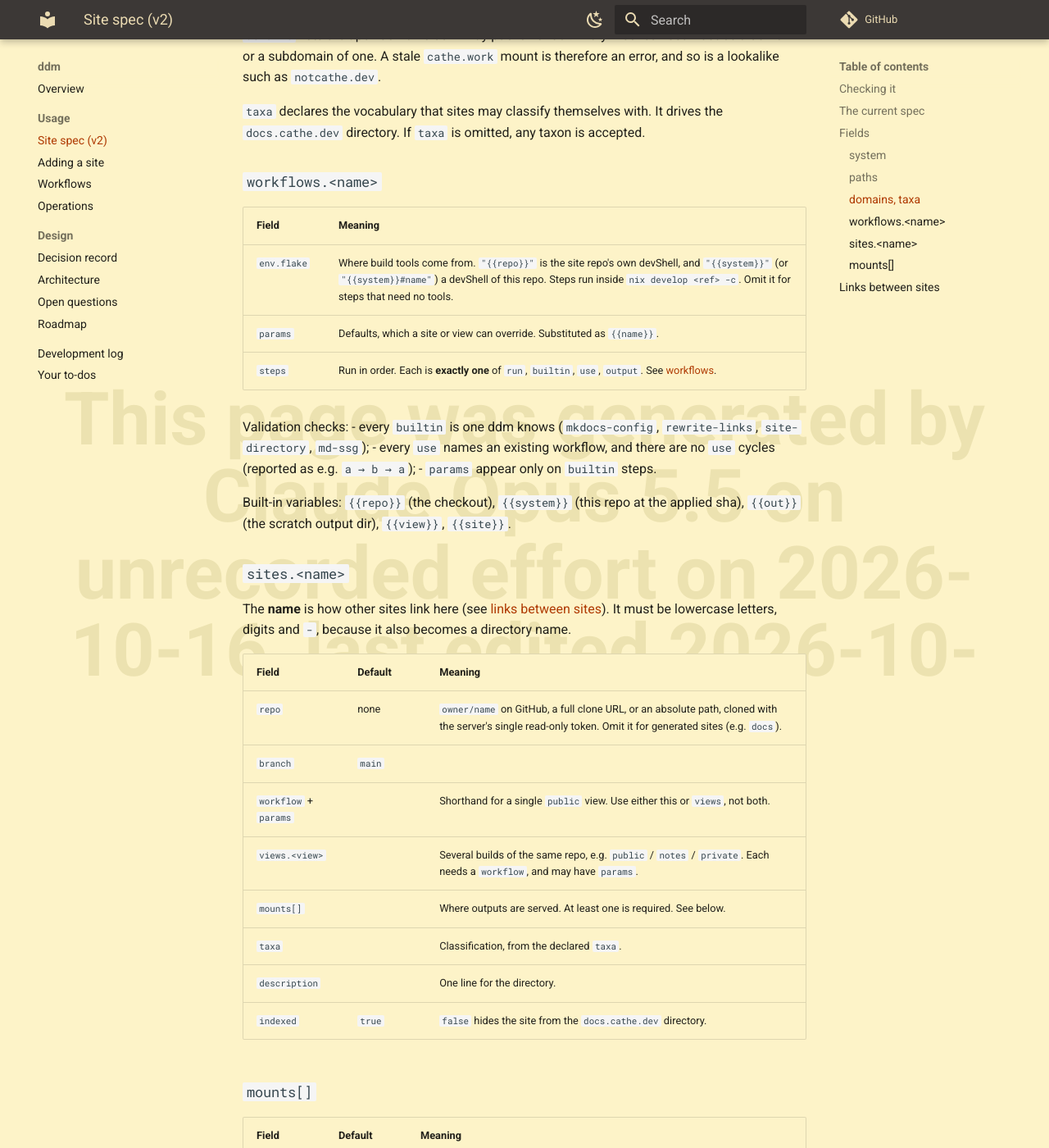
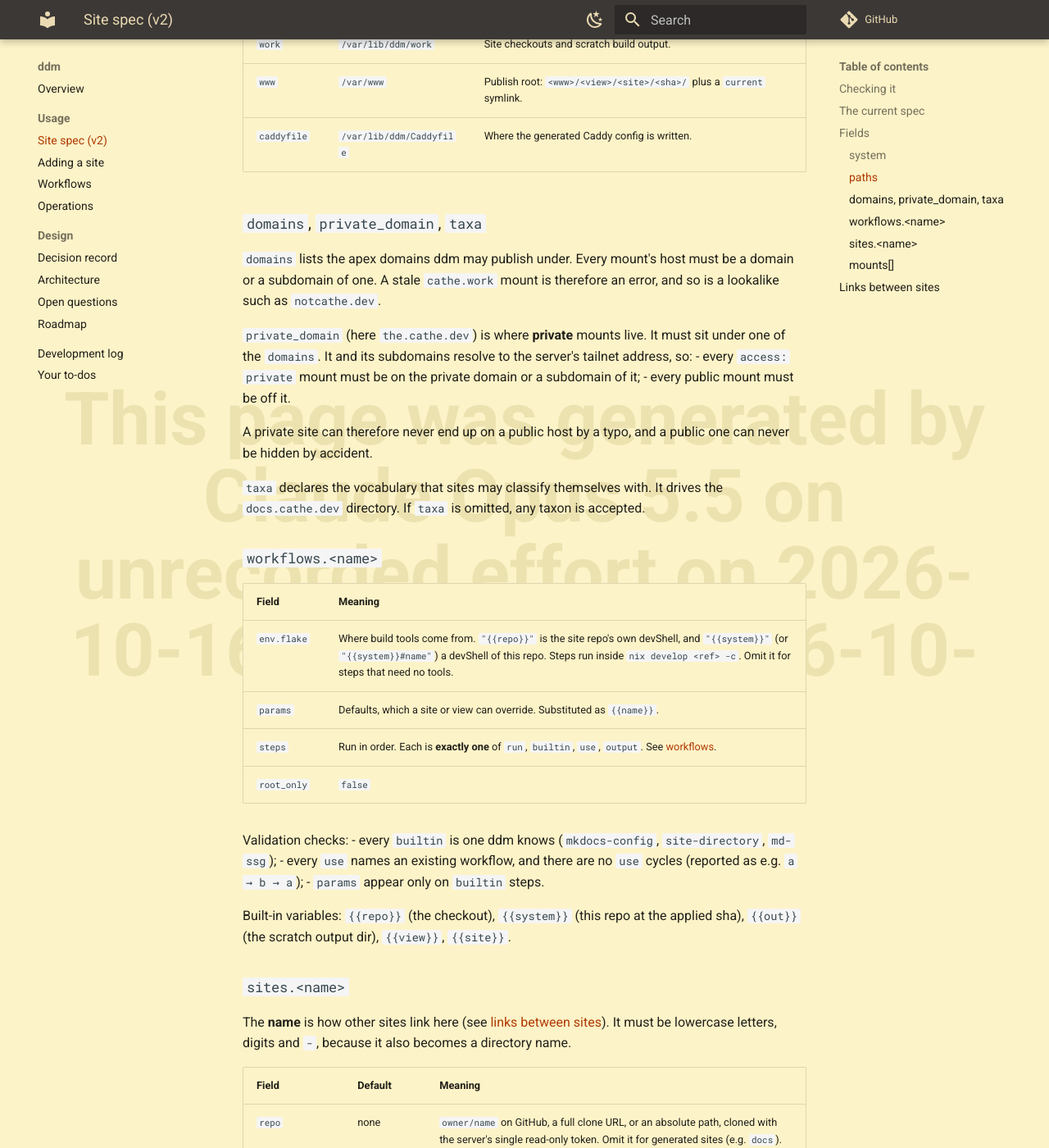
Before and after one commit to thecathe/webserver, an MkDocs documentation site: the page built from docs/usage/spec.md, in a window 1280 px wide and 1400 px high, scrolled down 3702 px. Shown: the whole window at 82% size. Built offline with MkDocs 1.6.1 and Material for MkDocs 9.7.7, drawn with Linux system fonts in a browser that asks for light colours; comment, search, counter and statistics services are not loaded; some of the changed text lies outside the part shown.

Commit message:
feat(spec): public/private access, private_domain, root_only, demos
- access is now `public | private` (was `tailnet-owner`), and a site-level
  `access:` sets the default for its mounts.
- `private_domain` names where private mounts live; private mounts must be
  on it and public ones off it, so a typo can't expose a private site.
- `root_only` workflows (forester) reject mounts under a path prefix.
- rewrite-links leaves the builtin list: it becomes a publish stage.
- sites.yaml gains the demos site (ocaml-notebook).

Co-Authored-By: Claude Opus 5.5 <noreply@anthropic.com>

```diff
--- a/docs/usage/spec.md
+++ b/docs/usage/spec.md
@@ -13,10 +13,10 @@ generated:
     `sites.yaml` is loaded and validated by `ddm check` (roadmap M1, `ddm/internal/spec`). `bin/ddm build` builds any site locally (M2).
     Nothing is published until M3. Names may still change; see [open questions](../design/open-questions.md#spec-naming).
 
-The spec has six top-level parts:
+The spec has seven top-level parts:
 - **system**: where the server's own config comes from;
 - **paths**: where ddm keeps things;
-- **domains**;
+- **domains**, and the **private_domain** where private mounts live;
 - **taxa**: the vocabulary used to classify sites;
 - **workflows**: reusable build recipes;
 - **sites**: repo + workflow + where it's mounted.
@@ -58,10 +58,18 @@ This is the repo's real `sites.yaml`, included verbatim:
 | `www` | `/var/www` | Publish root: `<www>/<view>/<site>/<sha>/` plus a `current` symlink. |
 | `caddyfile` | `/var/lib/ddm/Caddyfile` | Where the generated Caddy config is written. |
 
-### `domains`, `taxa`
+### `domains`, `private_domain`, `taxa`
 
 `domains` lists the apex domains ddm may publish under. Every mount's host must be a domain or a subdomain of one.
 A stale `cathe.work` mount is therefore an error, and so is a lookalike such as `notcathe.dev`.
+
+`private_domain` (here `the.cathe.dev`) is where **private** mounts live. It must sit under one of the `domains`.
+It and its subdomains resolve to the server's tailnet address, so:
+- every `access: private` mount must be on the private domain or a subdomain of it;
+- every public mount must be off it.
+
+A private site can therefore never end up on a public host by a typo, and a public one can never be hidden by
+accident.
 
 `taxa` declares the vocabulary that sites may classify themselves with. It drives the `docs.cathe.dev` directory.
 If `taxa` is omitted, any taxon is accepted.
@@ -73,9 +81,10 @@ If `taxa` is omitted, any taxon is accepted.
 | `env.flake` | Where build tools come from. `"{{repo}}"` is the site repo's own devShell, and `"{{system}}"` (or `"{{system}}#name"`) a devShell of this repo. Steps run inside `nix develop <ref> -c`. Omit it for steps that need no tools. |
 | `params` | Defaults, which a site or view can override. Substituted as `{{name}}`. |
 | `steps` | Run in order. Each is **exactly one** of `run`, `builtin`, `use`, `output`. See [workflows](workflows.md). |
+| `root_only` | `false` | The output's links are root-absolute (forester's `base-url="/"`), so its sites can only be mounted at path `/`. A mount with any other `path` is an error. |
 
 Validation checks:
-- every `builtin` is one ddm knows (`mkdocs-config`, `rewrite-links`, `site-directory`, `md-ssg`);
+- every `builtin` is one ddm knows (`mkdocs-config`, `site-directory`, `md-ssg`);
 - every `use` names an existing workflow, and there are no `use` cycles (reported as e.g. `a → b → a`);
 - `params` appear only on `builtin` steps.
 
@@ -94,6 +103,7 @@ letters, digits and `-`, because it also becomes a directory name.
 | `workflow` + `params` | | Shorthand for a single `public` view. Use either this or `views`, not both. |
 | `views.<view>` | | Several builds of the same repo, e.g. `public` / `notes` / `private`. Each needs a `workflow`, and may have `params`. |
 | `mounts[]` | | Where outputs are served. At least one is required. See below. |
+| `access` | `public` | The default `access` for every mount of this site: `public` or `private`. A mount can override it. |
 | `taxa` | | Classification, from the declared `taxa`. |
 | `description` | | One line for the directory. |
 | `indexed` | `true` | `false` hides the site from the `docs.cathe.dev` directory. |
@@ -106,7 +116,7 @@ letters, digits and `-`, because it also becomes a directory name.
 | `path` | `/` | A prefix under the host, e.g. `guide/` → `/guide`. |
 | `view` | `public` | Which of the site's views to serve. |
 | `entry` | none | Where `/` redirects to, e.g. `/@jpears/`. Must start with `/`. |
-| `access` | `public` | `public`, or `tailnet-owner`: served only on the tailnet, and only to your Tailscale identity (see [architecture](../design/architecture.md#private-access)). |
+| `access` | the site's `access` | `public`, or `private`: served only on the tailnet, and only to your Tailscale identity (see [architecture](../design/architecture.md#private-access)). Must match the host: private mounts on `private_domain`, public ones off it. |
 
 Each `host` + `path` may be mounted only once across the whole spec, whatever the view.
 
--- a/sites.yaml
+++ b/sites.yaml
@@ -11,6 +11,11 @@ system:
 
 domains: [cathe.dev, jpears.me]
 
+# Private mounts (access: private) live here and only here: the.cathe.dev and
+# its subdomains point at the server's tailnet address, and are served only to
+# your Tailscale identity.
+private_domain: the.cathe.dev
+
 taxa: [docs, personal, work, project, tool, demo, media, presentation, resource, blog, notes]
 
 workflows:
@@ -19,6 +24,7 @@ workflows:
   # copies assets and post-processes SVGs. --strict-private fails the build if
   # a visible tree links to a hidden one, so a non-private view fails closed.
   forester:
+    root_only: true   # links are root-absolute (base-url="/"): mount at / only
     env: { flake: "{{repo}}" }
     params: { config: forest.toml }
     steps:
@@ -81,7 +87,7 @@ sites:
       - { host: forest.cathe.dev, entry: /index/ }
       - { host: jpears.me, entry: /@jpears/ }
       - { host: notes.cathe.dev, view: notes, entry: /index/ }
-      - { host: the.cathe.dev, view: private, entry: /index/, access: tailnet-owner }
+      - { host: the.cathe.dev, view: private, entry: /index/, access: private }
 
   docs:
     workflow: site-directory
@@ -103,6 +109,13 @@ sites:
     description: cloakaml API documentation
     mounts: [ { host: cloakaml.cathe.dev } ]
 
+  demos:
+    repo: thecathe/demos
+    workflow: ocaml-notebook
+    taxa: [demo, project]
+    description: OCaml demos, rendered from their doc comments
+    mounts: [ { host: demos.cathe.dev } ]
+
   indimo:
     repo: thecathe/INDIMO
     workflow: mkdocs
```
Also changed, not shown: 5 other files.
